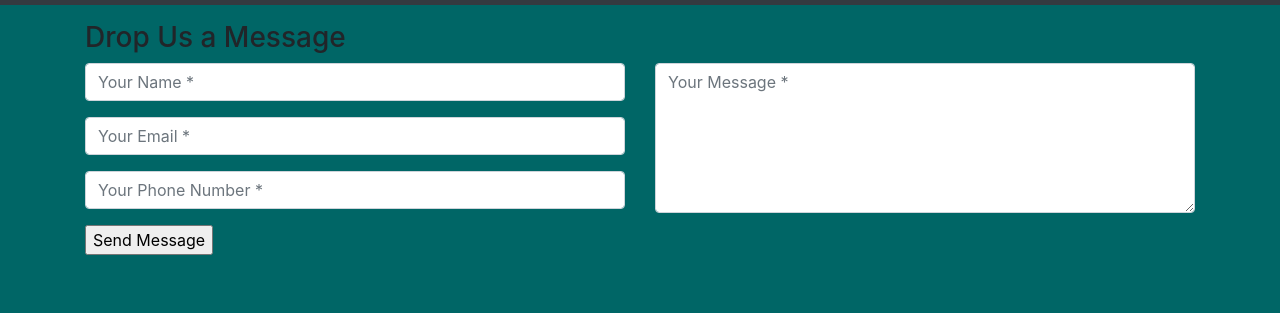
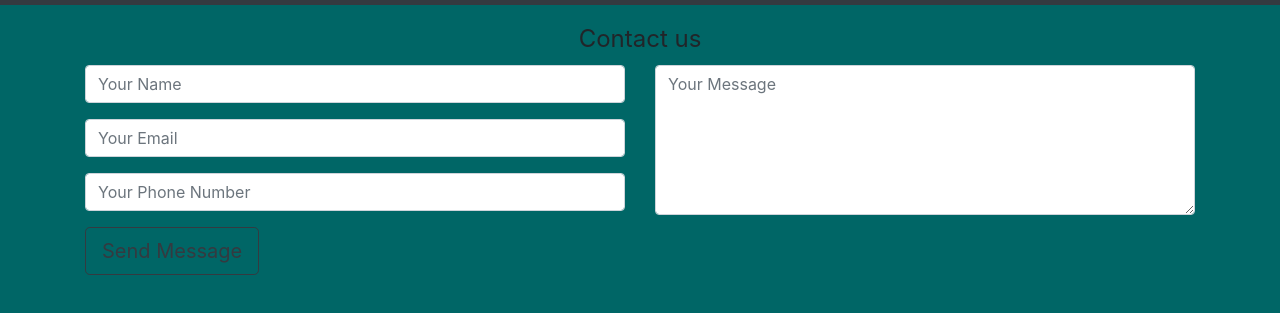
Before and after one commit to hypnobluez/ctv, a website: page src/contact.html in a window 1280 px wide. Shown: the part 51-364 px from the top of the page. Drawn offline with Linux system fonts and the light colour scheme.

Commit message:
updated contact form

```diff
--- a/src/contact.html
+++ b/src/contact.html
@@ -16,30 +16,34 @@
   <div class="container contact-form">
 
     <form method="post" netlify>
-      <h3>Drop Us a Message</h3>
+      <legend class="text-center">Contact us</legend>
       <div class="row">
         <div class="col-md-6">
           <div class="form-group">
-            <input type="text" name="txtName" class="form-control" placeholder="Your Name *" value="" />
+            <input type="text" name="txtName" class="form-control" placeholder="Your Name" value="" />
           </div>
           <div class="form-group">
-            <input type="text" name="txtEmail" class="form-control" placeholder="Your Email *" value="" />
+            <input type="text" name="txtEmail" class="form-control" placeholder="Your Email" value="" />
           </div>
           <div class="form-group">
-            <input type="text" name="txtPhone" class="form-control" placeholder="Your Phone Number *" value="" />
+            <input type="text" name="txtPhone" class="form-control" placeholder="Your Phone Number" value="" />
           </div>
           <div class="form-group">
-            <input type="submit" name="btnSubmit" class="btnContact" value="Send Message" />
+            <button type="submit" class="btn btn-outline-dark btn-lg">Send Message</button>
+
           </div>
         </div>
         <div class="col-md-6">
           <div class="form-group">
-            <textarea name="txtMsg" class="form-control" placeholder="Your Message *" style="width: 100%; height: 150px;"></textarea>
+            <textarea name="txtMsg" class="form-control" placeholder="Your Message" style="width: 100%; height: 150px;"></textarea>
           </div>
         </div>
       </div>
     </form>
   </div>
+
+
+
   <script src="js/jquery.min.js"></script>
   <script src="js/popper.min.js"></script>
   <script src="js/bootstrap.min.js"></script>
```
